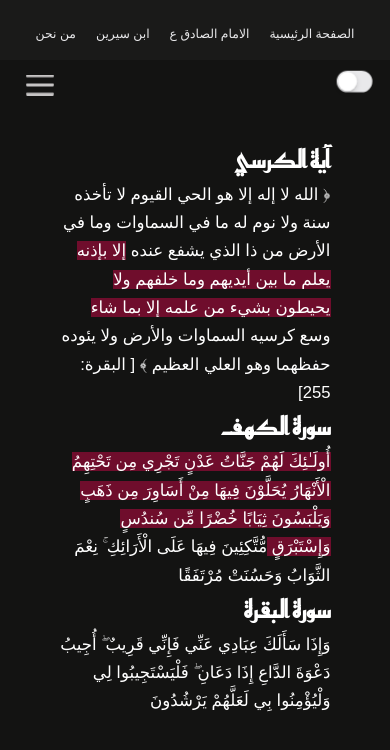
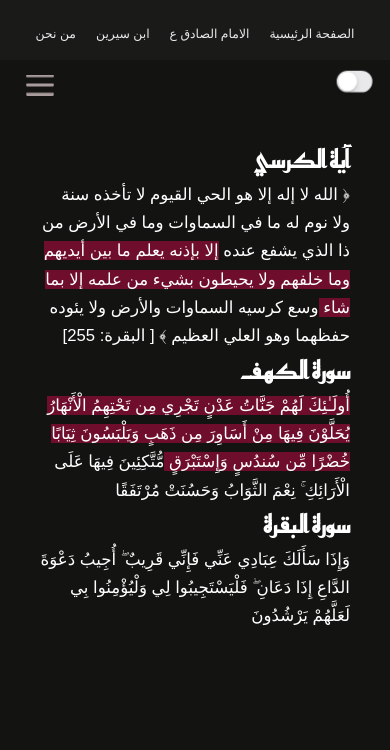
Before and after one commit to elmosuy/firstproject, a Next.js app: page / in a window 390 px wide. Shown: the top 750 px of the page. Built offline with nearby package versions, Linux system fonts and the light colour scheme; a web font is replaced by a local one.

Commit message:
Add files via upload

```diff
--- a/styles/globals.css
+++ b/styles/globals.css
@@ -55,6 +55,9 @@ a {
   .textindex div p{
     font-size: medium;
   }
+ .texts .textindex{
+    width: 80%;
+  }
 
   .header{
     font-size: small;
@@ -99,7 +102,7 @@ a {
     position: absolute;
     height: 4px;
     width: 100%;
-    background: rgb(198, 196, 196);
+    background: rgb(168, 156, 156);
     border-radius: 9px;
     opacity: 1;
     left: 0;
@@ -161,12 +164,13 @@ a {
     display: none;
   }
   .media{
-    transform: rotate(90deg) translateY(-160px) translateX(300px);
+    opacity: 0;
+    transform: translateX(-200px);
+  }
+  .texts .textindex{
+    width: 90%;
+  }
 
-  }
-  .media .med{
-    transform: rotate(-90deg);
-  }
   .header .list-header ul{
     width: 100%;
     font-size: 12.4px;
@@ -186,7 +190,7 @@ a {
     font-size: smaller;
   }
  .texts .textindex{
-  width:90% ;
+  width:100%;
  }
 
   .texts .text{
@@ -545,18 +549,21 @@ cursor: pointer;
 .quran p span{
   background-color: rgba(206, 7, 73, 0.489);
 }
-.show-theme-all{
-  color:black;
 
-}
-
-.all .quran {
+/* .all .quran {
   color: #000000;
+  background-color: #fffdfd;
 
 
+} */
+.all-them .textindex{
+  color: #e9e9eb;
+}
+.all-them .leftq h2{
+  color: #e9e9eb;
 }
 .text2{
-  color: #0f0e0e;
+  color: #000000;
 }
 .text2 .leftq h2{
   color: #000000;
@@ -564,3 +571,9 @@ cursor: pointer;
 .text2 p span{
   background-color: rgb(205, 215, 4);
 }
+.show-theme-all .textindex{
+  color:black;
+}
+.show-theme-all .leftq h2{
+  color:black;
+}
```
